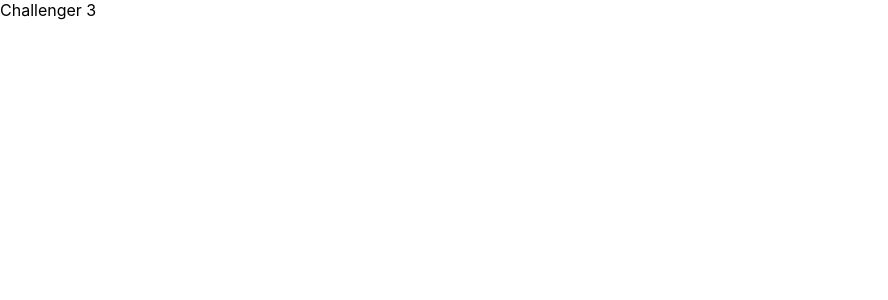
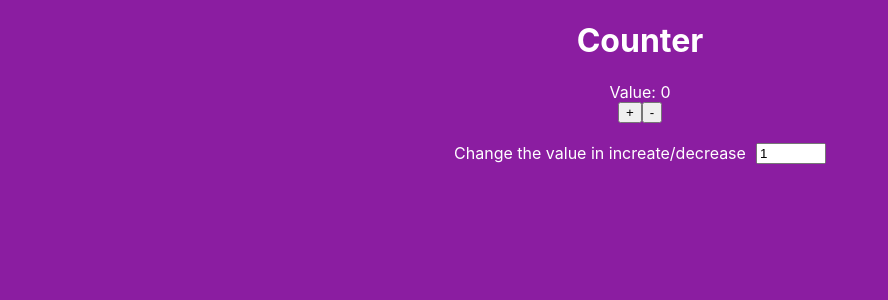
Before and after one commit to joaopedroalb/challenges-study, a Next.js app: page /Challenger-3 in a window 1280 px wide. Shown: the top 300 px of the page, without its empty margins (0-888 px from the left). Built offline with nearby package versions, Linux system fonts and the light colour scheme.

Commit message:
Add challenger 3

```diff
--- a/pages/Challenger-3.tsx
+++ b/pages/Challenger-3.tsx
@@ -1,7 +1,45 @@
+import { CSSProperties, useState, useRef } from "react"
+
 export default function ChallengerThree(){
+    const style1:CSSProperties = {width:"100%"
+                                ,height:"100vh",
+                                display:"flex",
+                                flexDirection:"column",
+                                alignItems:"center",
+                                justifyContent:"flex-start",
+                                backgroundColor:"#8b1da1",
+                                color: "#fff"
+                                }
+    const styleInputAux:CSSProperties = {
+        width: "70px"
+    }
+    const [number,setNumber] = useState<number>(0);
+    const [numberAux,setNumberAux] = useState<number>(1);
+
+
+    function increase(){
+        setNumber(number+numberAux);
+    }
+    function decrease(){
+        setNumber(number-numberAux);
+    }
+
+    function onChangeAuxValue(changeArgs:number){
+        setNumberAux(changeArgs)
+    }
     return(
-        <div>
-            Challenger 3
+        <div style={style1}>
+            <h1>Counter</h1>
+            <div>Value: {number}</div>
+            <div style={{display:"flex"}}>
+                <button onClick={increase}>+</button>
+                <button onClick={decrease}>-</button>
+            </div>
+            <br/>
+            <div style={{display:"flex",gap:"10px"}}>
+                <span>Change the value in increate/decrease</span>
+                <input type="number" onChange={e=>onChangeAuxValue(e.target.valueAsNumber)} value={numberAux} style={styleInputAux}/>
+            </div>
         </div>
     )
 }
```
